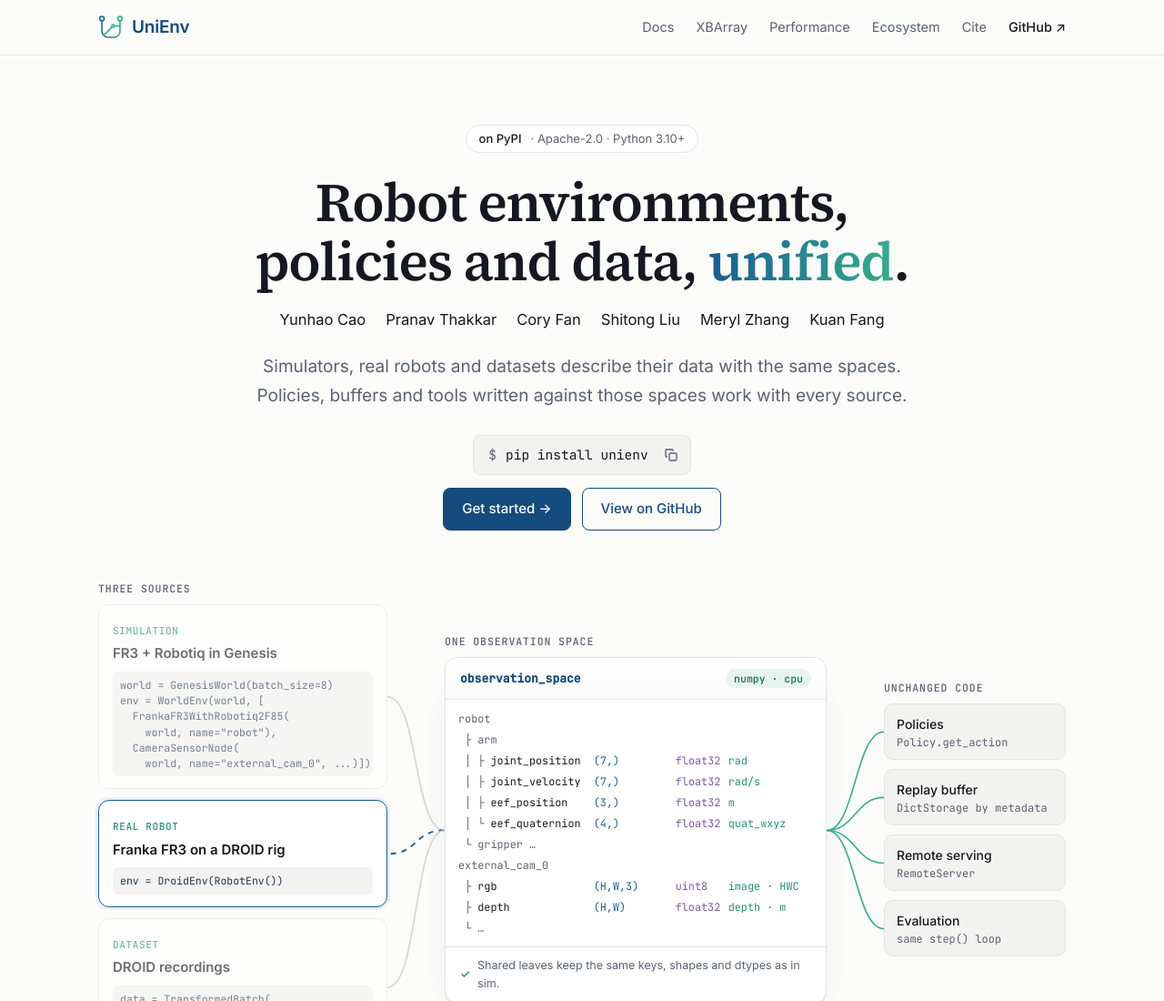
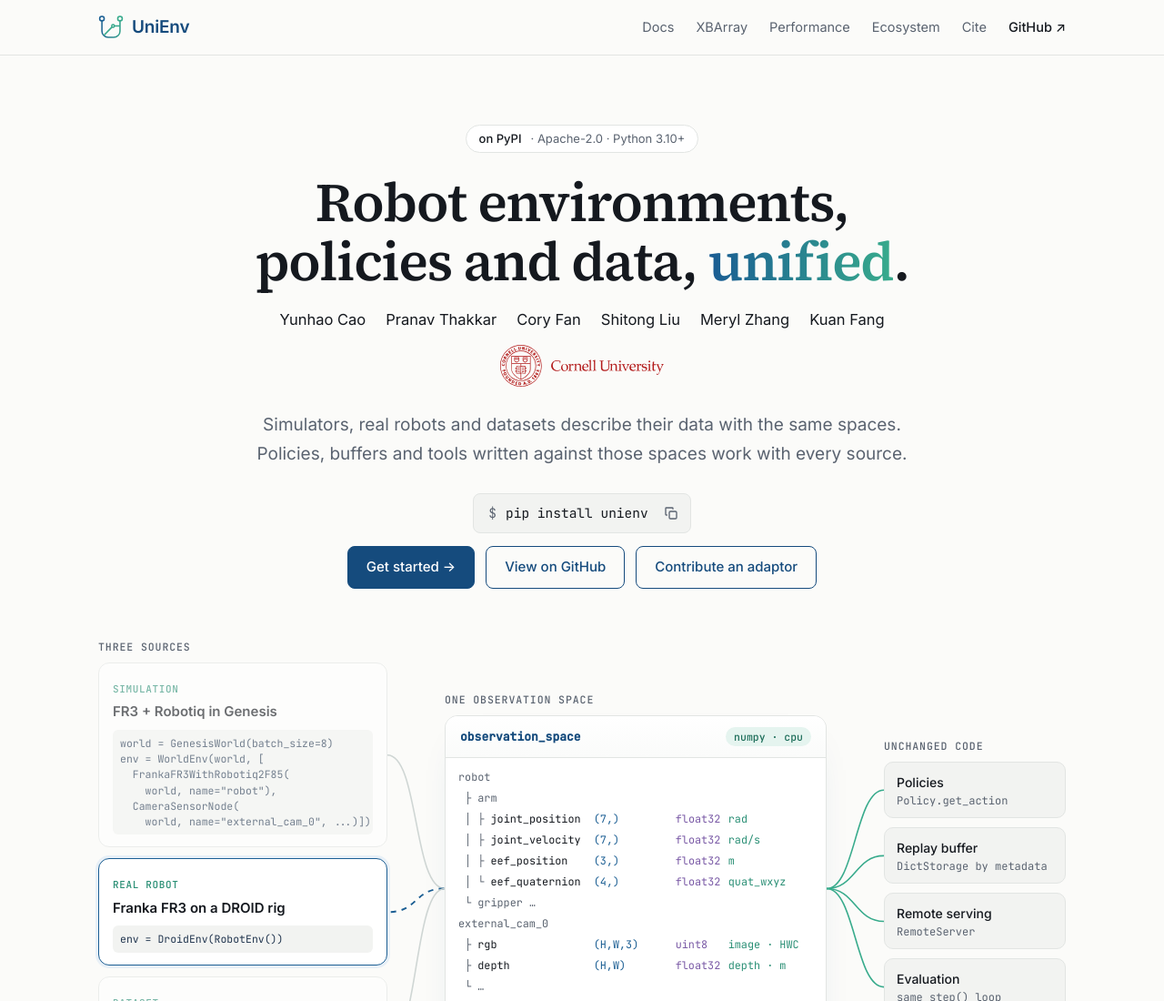
Before and after one commit to UniEnvOrg/UniEnvOrg.github.io, a plain HTML site: page site/index.html in a window 1280 px wide. Shown: the top 1100 px of the page at 91% size. Drawn offline with Linux system fonts and the light colour scheme; no server answers.

Commit message:
Hero: Cornell University logo under the authors; Contribute an adaptor button next to Get started / View on GitHub

```diff
--- a/site/index.html
+++ b/site/index.html
@@ -52,7 +52,8 @@ nav.top a.gh{color:var(--ink);font-weight:500}
 .kicker b{color:var(--ink);font-weight:500}
 h1{font-family:var(--serif);font-weight:600;font-size:clamp(38px,5.2vw,60px);line-height:1.08;letter-spacing:-.02em;margin:22px auto 18px;max-width:900px;text-wrap:balance}
 h1 em{font-style:normal;background:var(--grad);-webkit-background-clip:text;background-clip:text;color:transparent}
-.authors{display:flex;flex-wrap:wrap;justify-content:center;gap:4px 22px;margin:0 auto 22px;max-width:820px;font-size:16.5px}
+.authors{display:flex;flex-wrap:wrap;justify-content:center;gap:4px 22px;margin:0 auto 14px;max-width:820px;font-size:16.5px}
+.affil{display:block;height:46px;width:auto;margin:0 auto 26px}
 .authors a,.authors span{color:var(--ink)}
 .authors a:hover{color:var(--blue)}
 .authors .more{color:var(--muted)}
@@ -290,11 +291,13 @@ footer .sp{margin-left:auto}
   <span class="kicker"><b id="ver">on PyPI</b> · Apache-2.0 · Python 3.10+</span>
   <h1>Robot environments, policies and data, <em>unified</em>.</h1>
   <p class="authors" id="authors"></p>
+  <img class="affil" src="img/cornell-logo.svg" alt="Cornell University">
   <p class="lede">Simulators, real robots and datasets describe their data with the same spaces. Policies, buffers and tools written against those spaces work with every source.</p>
   <div class="install"><div class="pip"><span>$</span>pip install unienv<button class="copy" data-copy="pip install unienv" aria-label="Copy the install command" title="Copy"><svg class="cp" width="16" height="16" viewBox="0 0 24 24" fill="none" stroke="currentColor" stroke-width="2" stroke-linecap="round" stroke-linejoin="round"><rect x="9" y="9" width="12" height="12" rx="2"/><path d="M5 15H4a1 1 0 0 1-1-1V4a1 1 0 0 1 1-1h10a1 1 0 0 1 1 1v1"/></svg><svg class="ok" width="16" height="16" viewBox="0 0 24 24" fill="none" stroke="currentColor" stroke-width="2.4" stroke-linecap="round" stroke-linejoin="round"><path d="M5 12.5l4.5 4.5L19 7.5"/></svg></button></div></div>
   <div class="cta">
     <a class="btn primary" href="https://unienvorg.github.io/UniEnv/latest/getting-started/">Get started →</a>
     <a class="btn ghost" href="https://github.com/UniEnvOrg/UniEnv">View on GitHub</a>
+    <a class="btn ghost" href="https://unienvorg.github.io/UniEnv/dev/guides/contributing-adaptors/">Contribute an adaptor</a>
   </div>
 
   <div class="converge" id="converge">
```
Also changed, not shown: site/img/cornell-logo.svg (added).
